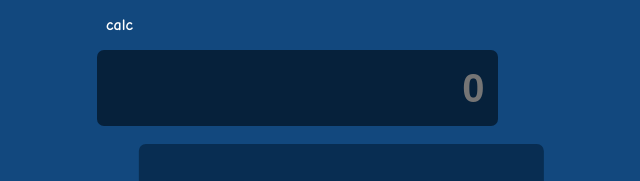
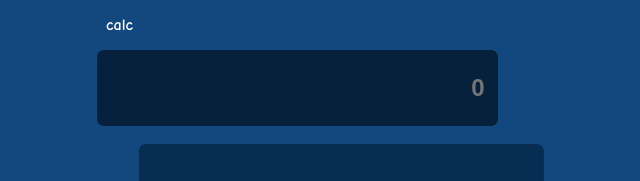
Before and after one commit to angelat007/Calculadora.github.io, a plain HTML site: page index.html in a window 1280 px wide. Shown: the top 181 px of the page, 343-983 px from the left. Drawn offline with Linux system fonts and the light colour scheme.

Commit message:
Add files via upload

```diff
--- a/style.css
+++ b/style.css
@@ -106,7 +106,7 @@ input {
     width: 375px;
     height: 50px;
     text-align: right;
-    font-size: 2.50em;
+    font-size: 1.50em;
     font-weight: 900;
     /*texto en negrita*/
 }
```
